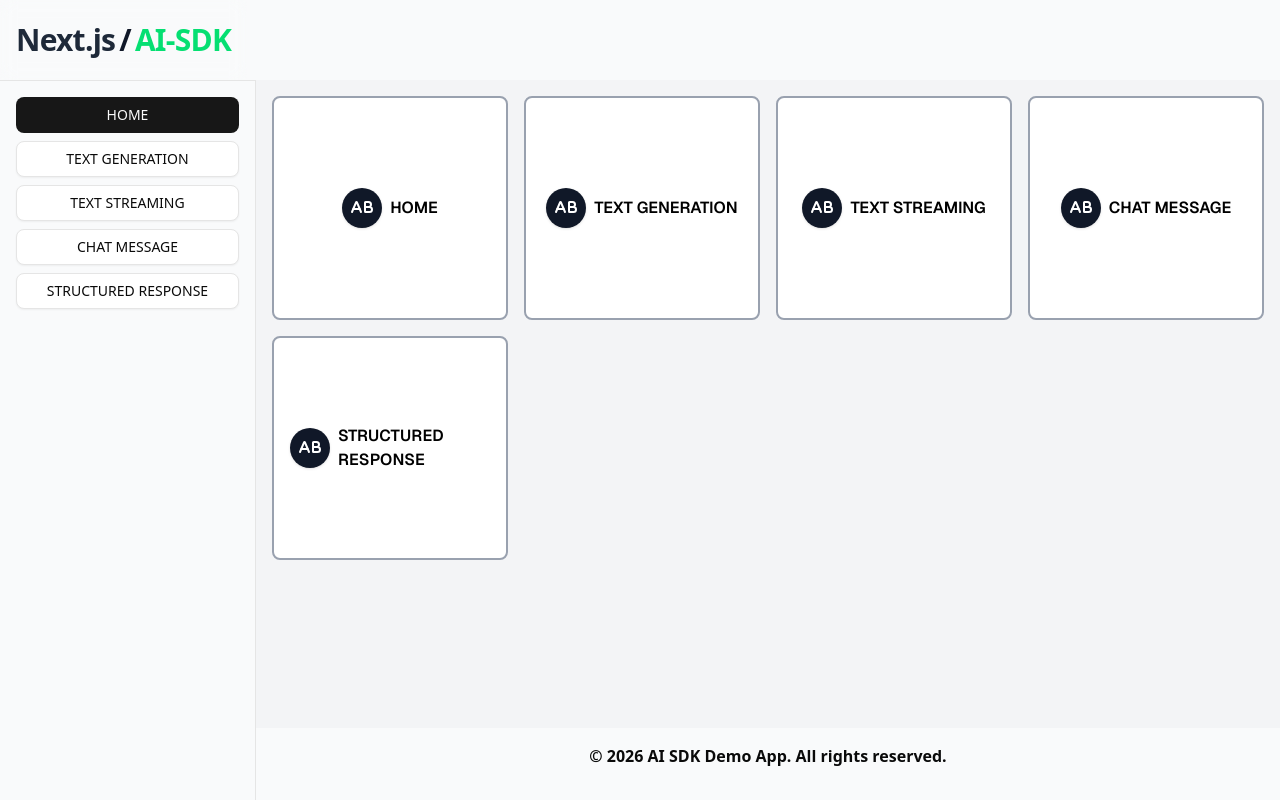
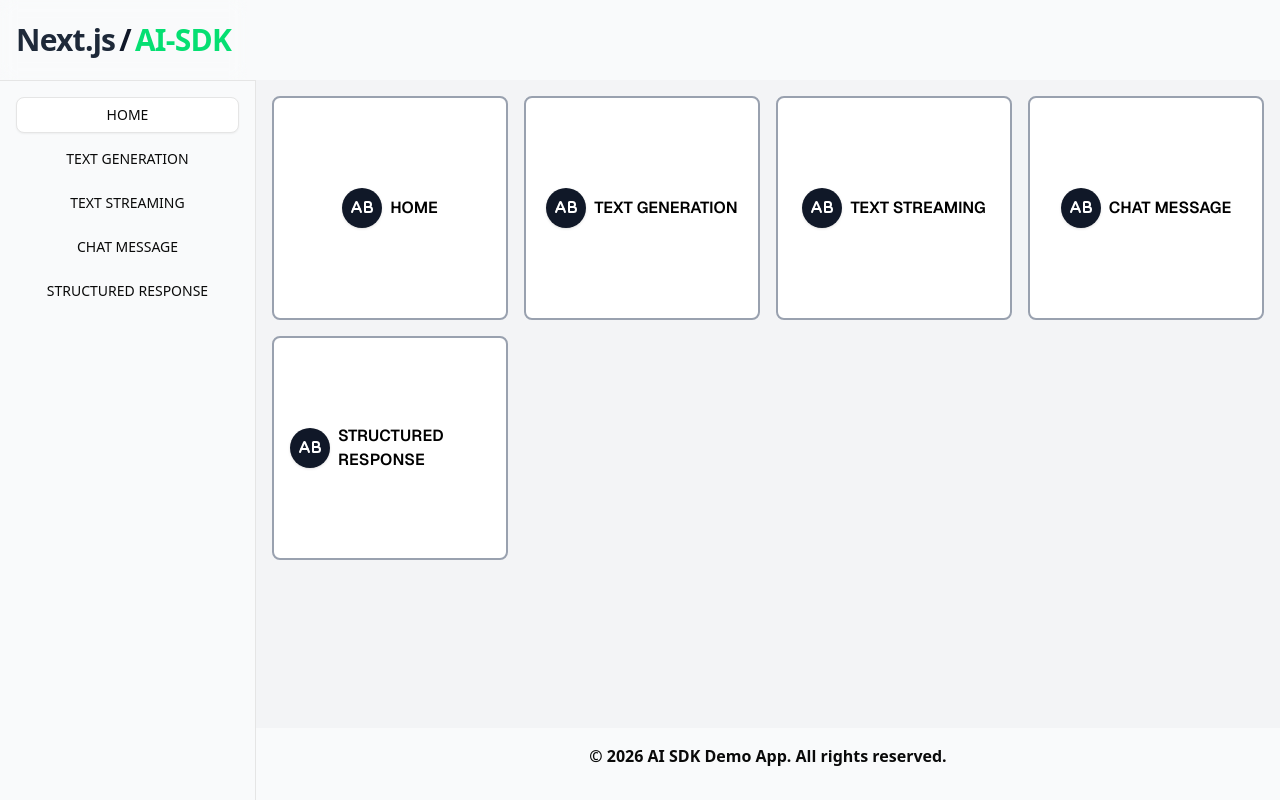
Before and after one commit to Harsh531/vercel-ai-sdk-next-ts, a Next.js app: page / in a window 1280 px wide. Built offline with nearby package versions, Linux system fonts and the light colour scheme.

Commit message:
enhanced sidebar ui

```diff
--- a/src/components/Navigations.tsx
+++ b/src/components/Navigations.tsx
@@ -14,7 +14,7 @@
             <div className="flex-1 flex flex-col  gap-2 px-0 py-0">
                 {
                     pages.map(pathData => (
-                        <Button key={pathData.path} variant={pathName === pathData.path ? "default" : "outline"} asChild>
+                        <Button key={pathData.path} variant={pathName === pathData.path ? "outline" : "ghost"} asChild>
                             <Link href={pathData.path} className="uppercase">{pathData.name}</Link>
                         </Button>
                     ))
--- a/src/components/sidebar.tsx
+++ b/src/components/sidebar.tsx
@@ -1,5 +1,5 @@
-import React from 'react'
-import Navigations from './navigations'
+import Navigations from "./navigations";
+
 
 export default function Sidebar() {
   return (
```
